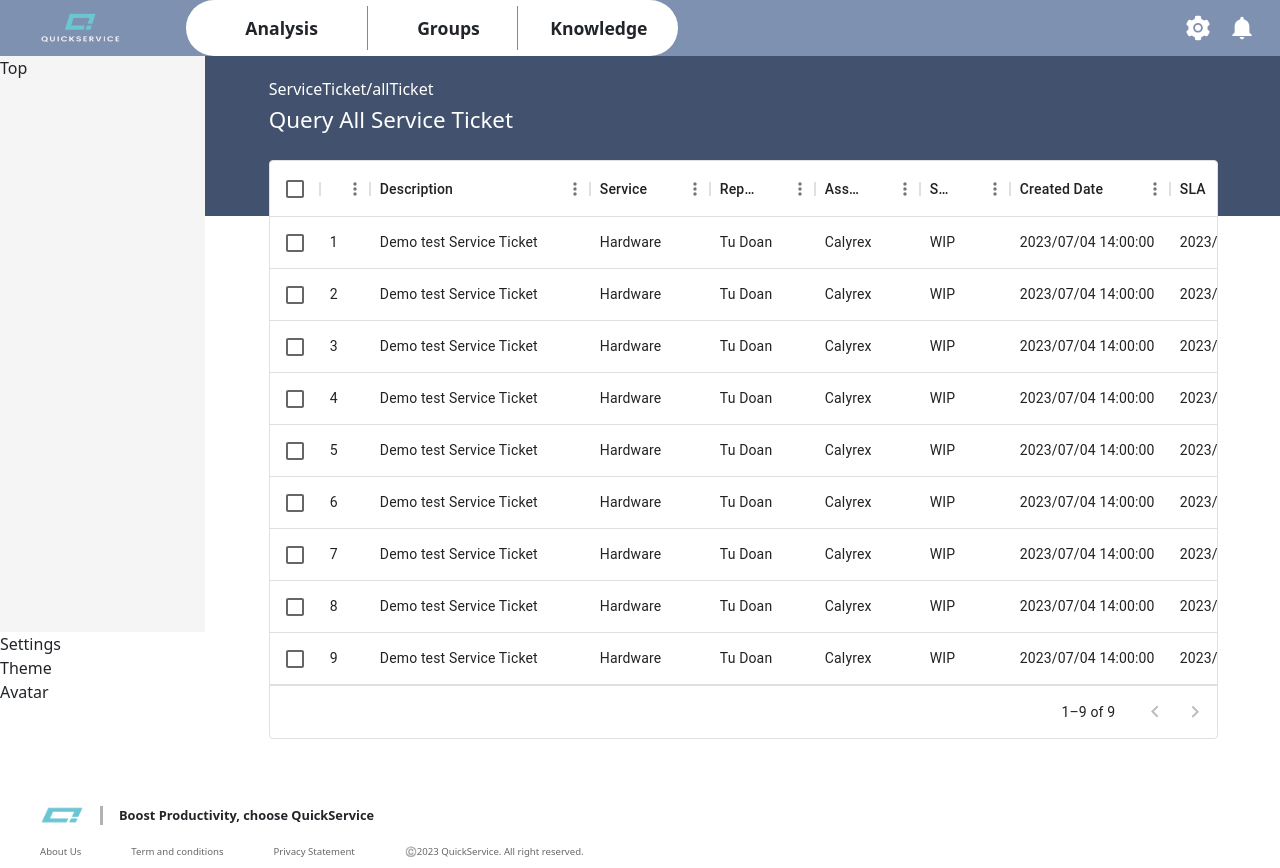
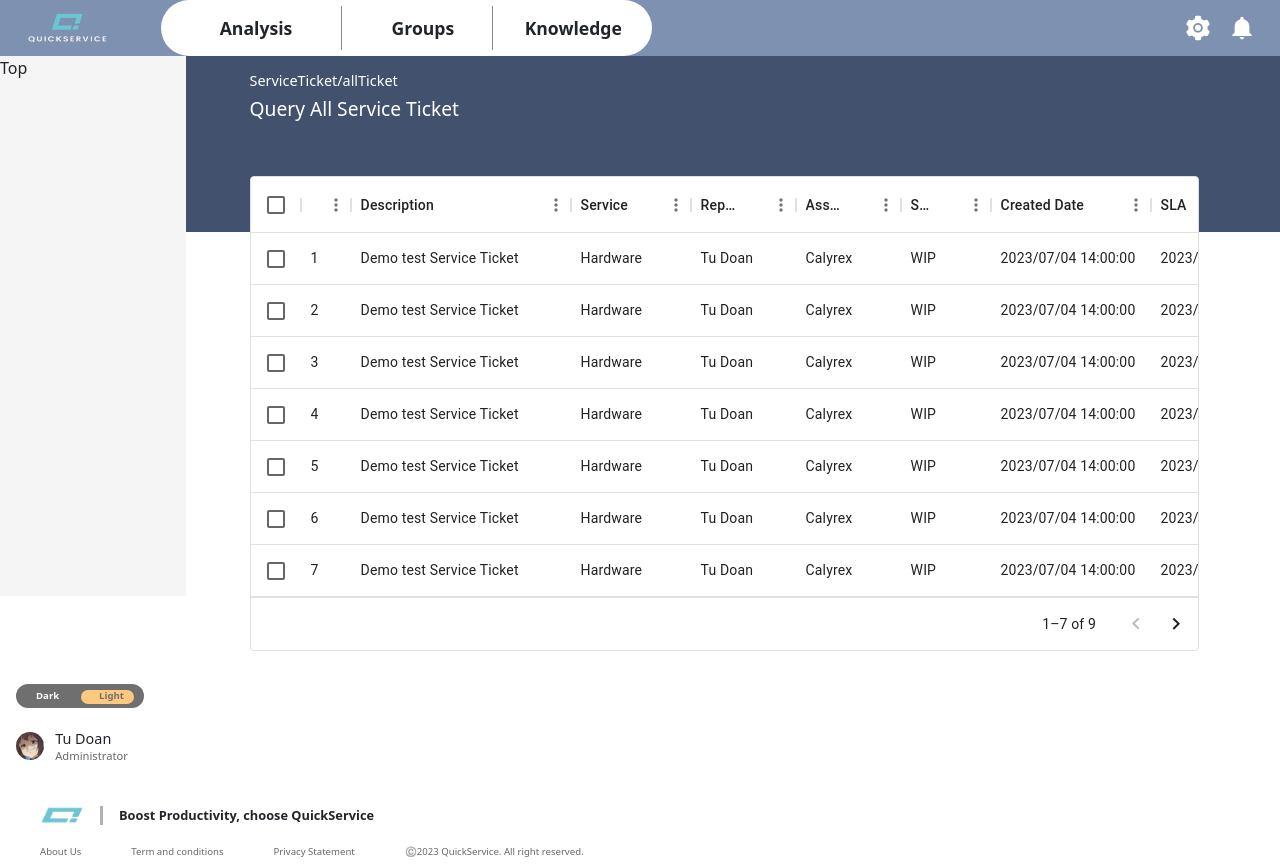
Before and after one commit to iamduscminh/ISMS-Project, a React (Vite) app in the folder ReactApp/isms-app/: page /admin in a window 1280 px wide. Shown: the top 868 px of the page. Built offline with nearby package versions, Linux system fonts and the light colour scheme.

Commit message:
Update Side Bar

```diff
--- a/ReactApp/isms-app/src/assets/images/index.jsx
+++ b/ReactApp/isms-app/src/assets/images/index.jsx
@@ -4,6 +4,7 @@ import Illustrator from './it-services.png';
 import IllusForm from './illusForm.png';
 import Wallpaper from './wallpaper2.png';
 import Avatar from './avatar.png';
+import Avatar2 from './avatar2.png';
 
 const image = {
   shortLogo: ShortLogo,
@@ -12,6 +13,7 @@ const image = {
   IllusForm: IllusForm,
   wallpaper: Wallpaper,
   avatar: Avatar,
+  avatar2: Avatar2,
 };
 
 export default image;
--- /dev/null
+++ b/ReactApp/isms-app/src/components/Layout/CustomLayout/Sidebar/Sidebar.module.scss
@@ -0,0 +1,87 @@
+.switch{
+    position: relative;
+    width: 128px;
+    height: 24px;
+    border-radius: 20px;
+}
+.switch input{
+    appearance: none;
+    width: 128px;
+    height: 24px;
+    border-radius: 20px;
+    background: #706f6f;
+    outline: none;
+}
+.switch input::before,
+.switch input::after
+{
+    z-index:2;
+    position: absolute;
+    top: 52%;
+    transform: translateY(-50%);
+    font-weight: bolder;
+    font-size: 0.6rem;
+    line-height: none;
+}
+
+.switch input::before{
+    content: "Dark";
+    left: 20px;
+}
+
+.switch input::after{
+    content: "Light";
+    right: 20px;
+}
+
+.switch input:checked{
+    background: #fcc97e;
+}
+
+.switch input{
+    transition: 0.25s;
+}
+
+.switch label{
+    z-index: 1;
+    position: absolute;
+    top: 6px;
+    bottom: 4px;
+    border-radius: 15px;
+}
+
+.switch input:checked::after,
+.switch input:checked::before
+{
+    color: #fff;
+    transition: color 0.5s;
+}
+
+.switch input:checked+label{
+    left: 10px;
+    right: 65px;
+    background: #706f6f;
+    transition: left 0.5s, right 0.4s 0.2s;
+}
+
+.switch input:not(:checked){
+    background: #706f6f;
+    transition: background 0.4s;
+}
+
+.switch input:not(:checked)::before{
+    color: #fff;
+    transition: color 0.5s;
+}
+
+.switch input:not(:checked)::after{
+    color: #706f6f;
+    transition: color 0.5s 0.2s;
+}
+
+.switch input:not(:checked)+label{
+    left: 65px;
+    right: 10px;
+    background-color: #fcc97e;
+    transition: left 0.4s 0.2s, right 0.5s, background 0.35s;
+}
--- a/ReactApp/isms-app/src/components/Layout/CustomLayout/Sidebar/index.jsx
+++ b/ReactApp/isms-app/src/components/Layout/CustomLayout/Sidebar/index.jsx
@@ -1,10 +1,29 @@
+import image from '../../../../assets/images';
+import React, { useState, useRef, useEffect } from 'react';
+import Switch from "react-switch";
+import styles from './Sidebar.module.scss';
+import classNames from 'classnames/bind';
+
+const cx = classNames.bind(styles);
+
 function Sidebar() {
-  return <div className="grow-0 shrink-0 w-[16%] bg-[#f5f5f5] flex flex-col">
+  return <div className="grow-0 shrink-0 w-[14.5%] bg-[#f5f5f5] flex flex-col">
     <div className="grow shrink">Top</div>
-    <div className="grow-0 shrink-0 h-[20%] bg-[#fff]">
-      <div>Settings</div>
-      <div>Theme</div>
-      <div>Avatar</div>
+    <div className="grow-0 shrink-0 h-[25%] bg-[#fff] pt-[0.5rem] pl-[1rem] flex flex-col justify-end">
+      <div></div>
+        <span className={cx('switch')}>
+          <input type="checkbox" id="switcher" />
+          <label for="switcher"></label>
+        </span>
+      <div className="w-full h-[35%] flex justify-start items-center mt-[0.5rem] ">
+        <div className="w-[1.75rem] h-[1.75rem rounded-full overflow-hidden ">
+          <img className='w-full h-full object-cover object-center' src={image.avatar2} alt="" />
+        </div>
+        <div className='ml-[0.7rem] flex justify-center items-start flex-col leading-none'>
+          <div><span className='text-[0.9rem] font-medium'>Tu Doan</span></div>
+          <div><span className='text-[0.7rem] text-[#686868]'>Administrator</span></div>
+        </div>
+      </div>
     </div>
   </div>
 }
--- a/ReactApp/isms-app/src/components/Layout/components/Admin Header/index.jsx
+++ b/ReactApp/isms-app/src/components/Layout/components/Admin Header/index.jsx
@@ -39,7 +39,7 @@ const AdminHeader = () => {
 
   return (
     <div className={cx('h-[7%] w-full bg-[#7F91B0] flex')}>
-      <div className={cx('w-[10%] h-full flex justify-center items-center')}>
+      <div className={cx('w-[8%] h-full flex justify-center items-center')}>
         <img
           src={image.logo}
           alt=""
--- a/ReactApp/isms-app/src/pages/Admin/ListTicket/index.jsx
+++ b/ReactApp/isms-app/src/pages/Admin/ListTicket/index.jsx
@@ -81,9 +81,9 @@ const ListTicket = () => {
 
   return (
     <div>
-      <div className='relative w-full h-[20vh] bg-[#42526E] pt-[1.5rem] pl-[4rem]'>
-        <h3 className='text-[1rem] text-[#fff] font-medium mb-[0.5rem]'>ServiceTicket/allTicket</h3>
-        <h2 className='text-[1.4rem] text-[#fff] font-medium'>Query All Service Ticket</h2>
+      <div className='relative w-full h-[22vh] bg-[#42526E] pt-[1rem] pl-[4rem]'>
+        <h3 className='text-[0.9rem] text-[#fff] font-medium mb-[0.5rem]'>ServiceTicket/allTicket</h3>
+        <h2 className='text-[1.2rem] text-[#fff] font-medium'>Query All Service Ticket</h2>
       </div>
       <div>
         <div className='w-[90%] pl-[4rem] relative translate-y-[-56px] z-10'>
@@ -97,11 +97,11 @@ const ListTicket = () => {
               initialState={{
                 pagination: {
                   paginationModel: {
-                    pageSize: 9,
+                    pageSize: 7,
                   },
                 },
               }}
-              pageSizeOptions={[9]}
+              pageSizeOptions={[7]}
               checkboxSelection
               disableRowSelectionOnClick
             />
```
Also changed, not shown: ReactApp/isms-app/src/components/Elements/TippyItem/index.jsx (+5 -5 lines), ReactApp/isms-app/src/assets/images/avatar2.png (added).
